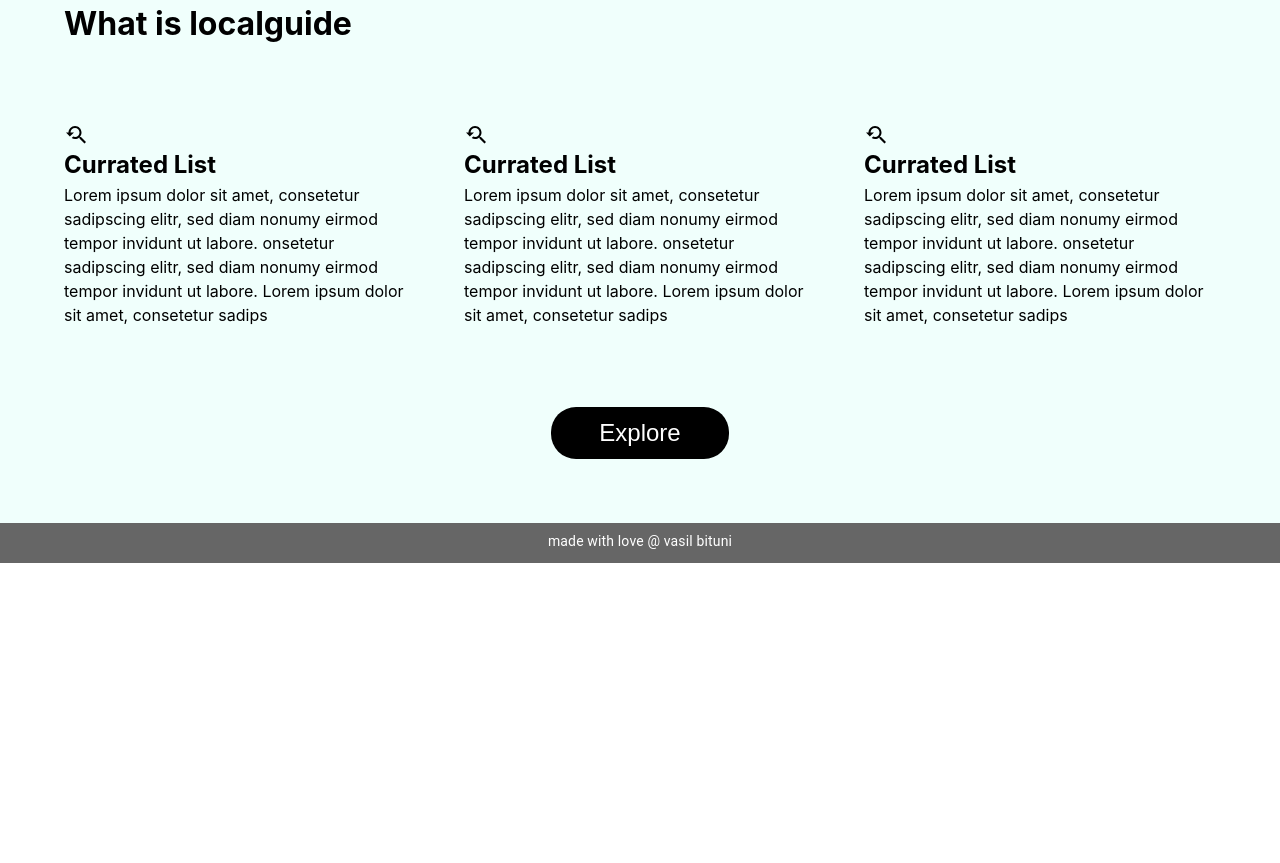
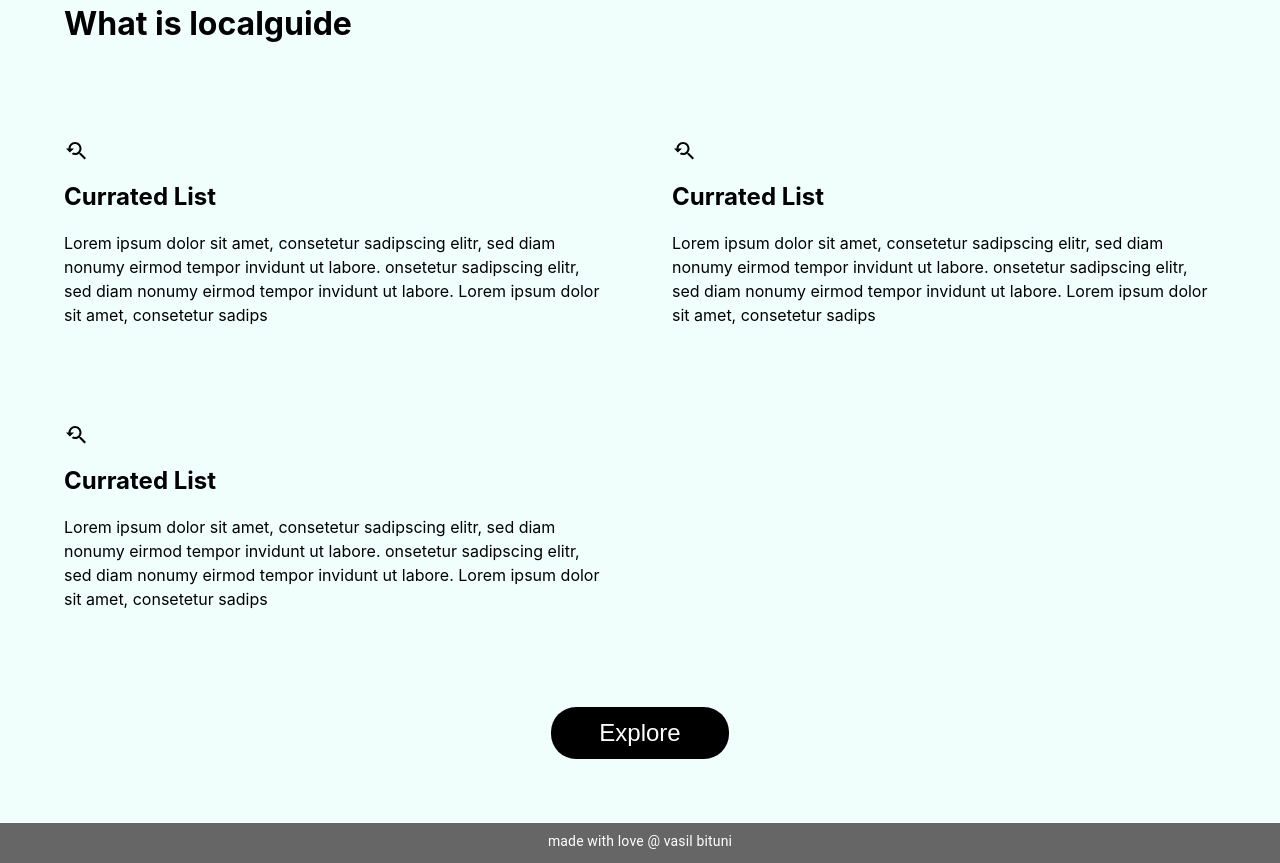
Before and after one commit to vbit27/local-guide, a React (Create React App) app: page / in a window 1280 px wide. Shown: the part 860-1723 px from the top of the page. Before the commit the page ends 1423 px from the top, so only its background shows below. Built offline with nearby package versions, Linux system fonts and the light colour scheme.

Commit message:
Add space between vertical items

```diff
--- a/src/Home/AboutSection.module.css
+++ b/src/Home/AboutSection.module.css
@@ -19,7 +19,7 @@
 
 .secondContainer {
   display: grid;
-  gap: 3rem;
+  gap: 4rem;
   grid-template-columns: repeat(auto-fit, minmax(350px, 1fr));
 }
 
@@ -29,6 +29,8 @@
 
 .itemContainer {
   display: grid;
+  gap: 1rem;
   line-height: 1.5;
+  margin: 1rem 0 1rem 0;
   height: fit-content;
 }
```
